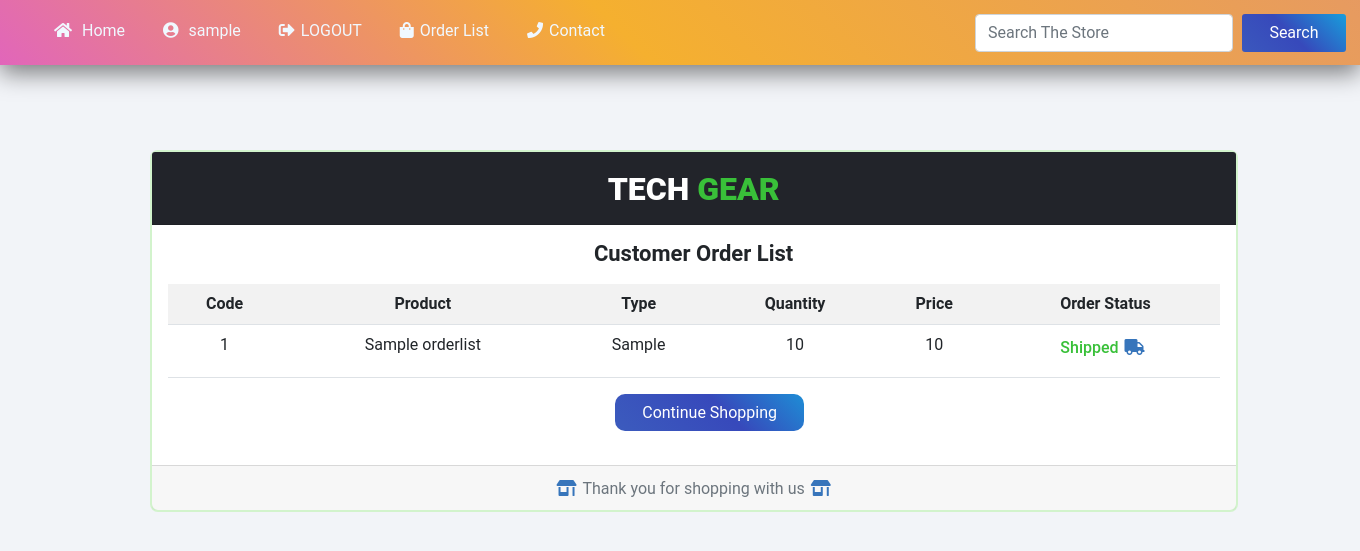
After one commit to Nafis71/techgear, a PHP site: page /orderlist.php in a window 1360 px wide. The commit adds this page. Shown: the top 551 px of the page. Run offline with PHP 8.4, Linux system fonts and the light colour scheme; the visitor is signed in with stand-in values (Sample User, id 1); tables that the repository leaves empty or names only in its code hold one stand-in row (values such as "Sample post"); some libraries are stand-ins or nearby versions.

Commit message:
New modules added

```diff
--- /dev/null
+++ b/customerlogout.php
@@ -0,0 +1,5 @@
+<?php
+session_start();
+session_destroy();
+header('location:customer.php');
+?>
--- /dev/null
+++ b/orderlist.css
@@ -0,0 +1,211 @@
+*{
+    padding: 0;
+    margin: 0;
+    font-family: 'Roboto', sans-serif;
+}
+body{
+    height: 100%;
+    width: 100%;
+    display: flex;
+    flex-direction: column;
+    justify-content: space-between;
+    background:  rgb(242, 244, 248);
+}
+.header{
+    box-shadow: 0 2px 2px rgb(0 0 0 / 10%);
+    margin-bottom: 30px;
+    position: relative;
+    z-index: 100;
+}
+
+.menu-bar{
+    position: relative;
+    z-index: 9;
+   width: 100%;
+    text-align:initial;
+    font-family: 'Saira', sans-serif;
+    background: linear-gradient(45deg, #eb9d3c, #cb26c6, #8334db, #db4fe5, #f5b02f,#E59866 );
+    height: 65px;
+    box-shadow: 0px 8px 24px rgba(0,0,0,0.5);
+    margin-bottom: 45px;
+    display: flex;
+    background-size: auto;
+    background-size: 300% 300%;
+    animation: gradient 13s ease infinite;
+}
+@keyframes gradient {
+    0% {
+        background-position: 0 50%;
+    }
+    50% {
+        background-position: 100% 50%;
+    }
+    100% {
+        background-position: 0 50%;
+    }
+}
+
+.menu-bar ul {
+    display: flex;
+    list-style: none;
+    color: #fff;
+}
+.menu-bar li{
+
+
+    margin: 10px;
+    padding: 6px;
+    box-shadow: inset 0 0 0 0 #ffff;
+    transition: ease-in-out 0.5s;
+}
+.menu-bar ul li a {
+    text-decoration: none;
+    color: aliceblue;
+    transition:  0.4s all;
+
+}
+.menu-bar ul li :hover{
+    z-index:99;
+    color: #ffffff;
+    box-shadow: 0px 0px 45px rgba(0,0,0,5.8);
+    box-sizing:border-box;
+transform: scale(1.0);
+
+
+}
+.menu-bar .fa{
+    margin: 6px;
+}
+.menu-bar .fas{
+    margin: 6px;
+}
+.form-control:focus {
+    color: #212529;
+    background-color: #fff;
+    border-color: #534ca3;
+    outline: 0;
+    box-shadow: 0 0 0 .25rem rgba(13,110,253,.25);
+}
+.form-control {
+    display: block;
+    width: 135%;
+    padding: .375rem .75rem;
+    font-size: 1rem;
+    font-weight: 400;
+    line-height: 1.5;
+    color: #212529;
+    background-color: #fff;
+    background-clip: padding-box;
+    border: 1px solid #ced4da;
+    -webkit-appearance: none;
+    -moz-appearance: none;
+    appearance: none;
+    border-radius: .25rem;
+    transition: border-color .15s ease-in-out,box-shadow .15s ease-in-out;
+}
+.input-group {
+    position: absolute;
+    display: flex;
+    flex-wrap: wrap;
+    align-items: stretch;
+    width: 191px;
+    margin-top: 14px;
+    left: 975px;
+}
+.input-group .btn {
+    position: relative;
+    z-index: 2;
+    top: -40%;
+    left: 140%;
+    width: 54%;
+    border-radius: 3px;
+    line-height: 26px;
+}
+.btn-primary {
+    width: 84%;
+    outline: none;
+    border: none;
+    text-decoration: none;
+    border-radius: 10px;
+    margin-bottom: 18px;
+    position: relative;
+    left: 16px;
+    transition: 0.3s all;
+    background: linear-gradient(45deg, #3d61be, #3749BB, #0BC1E9, #3749BB, #00237E);
+    background-size: auto;
+background-size: 300% 300%;
+animation: gradient 7s ease infinite;
+border: none;
+line-height: 25px;
+}
+@keyframes gradient {
+    0% {
+        background-position: 0 50%;
+    }
+    50% {
+        background-position: 100% 50%;
+    }
+    100% {
+        background-position: 0 50%;
+    }
+}
+.btn-primary:hover{
+    z-index:1;
+    box-shadow: 0px 0px 45px rgba(0,0,0,0.2);
+
+    transform: scale(1.1);
+}
+.card {
+    position: relative;
+    display: flex;
+    flex-direction: column;
+    min-width: 0;
+    word-wrap: break-word;
+    background-color: #fff;
+    background-clip: border-box;
+    border: 2px solid #caf1c3d9;
+    border-radius: 8px;
+    width: 80%;
+    left: 11%;
+    margin-top: 40px;
+}
+.card-header {
+    padding: 0.5rem 1rem;
+    margin-bottom: 0;
+    background-color: rgba(0,0,0,.03);
+    border-bottom: 1pxsolid rgba(0,0,0,.125);
+    background: #22242A;
+}
+.card-body {
+    flex: 1 1 auto;
+    padding: 1rem 1rem;
+}
+.card .btn-primary{
+    width: 18%;
+}
+.card-header h2{
+    color: #ffff;
+    text-transform: uppercase;
+    font-weight:900;
+    margin-top:10px ;
+
+}
+.card-header span{
+    color: #1DC4E7;
+    font-weight:900;
+    margin-top:10px ;
+}
+.card-body h5{
+    font-size:22px;
+    font-weight:600;
+}
+h6{
+color: #3775bb;
+}
+.card .fas{
+    margin: 6px;
+    color: #3775bb;
+}
+.card span{
+    color: #39c039;
+}
--- /dev/null
+++ b/orderlist.php
@@ -0,0 +1,96 @@
+<?php
+session_start();
+?>
+<!DOCTYPE html>
+<html lang="en">
+<head>
+    <meta charset="UTF-8">
+    <meta http-equiv="X-UA-Compatible" content="IE=edge">
+    <meta name="viewport" content="width=device-width, initial-scale=1.0">
+
+    <link href="https://cdn.jsdelivr.net/npm/bootstrap@5.1.3/dist/css/bootstrap.min.css" rel="stylesheet" integrity="sha384-1BmE4kWBq78iYhFldvKuhfTAU6auU8tT94WrHftjDbrCEXSU1oBoqyl2QvZ6jIW3" crossorigin="anonymous">
+    <link rel="stylesheet" href="https://pro.fontawesome.com/releases/v5.10.0/css/all.css" integrity="sha384-AYmEC3Yw5cVb3ZcuHtOA93w35dYTsvhLPVnYs9eStHfGJvOvKxVfELGroGkvsg+p" crossorigin="anonymous"/>
+    <link rel="stylesheet" href="orderlist.css">
+
+    <title>Tech Gear</title>
+</head>
+<body>
+<header id="header">
+    <div class="menu-bar">
+        <ul>
+            <li><a href="index.php"><i class="fa fa-home "></i> Home</a></li>
+           <?php if(isset($_SESSION['user']))
+           { ?>
+            <li><a href="#"><i class="fa fa-user-circle " aria-hidden="true"></i> <?php echo $_SESSION['user'];?></a></li>
+            <li><a href="customerlogout.php"><i class="fas fa-sign-out-alt"></i>LOGOUT</a></li>
+            <?php
+           }
+           else{ ?>
+           <li><a href="generaluser.php"><i class="fa fa-user-circle " aria-hidden="true"></i>Account</a></li>
+          <?php
+           }?>
+            <li><a href="#"><i class="fas fa-shopping-bag"></i>Order List</a></li>
+            <li><a href="#"><i class="fa fa-phone "></i>Contact</a></li>
+            <div class="input-group mb-3">
+            <form action="search.php" method="POST">
+            <input type="text" name="search" class="form-control" placeholder="Search The Store" autocomplete="off" required>
+            <button type="submit" name="submit" class="btn btn-primary">Search</button>
+            </ul>
+</div>
+</header>
+<div class="card text-center">
+  <div class="card-header">
+   <h2>Tech<span> Gear</span></h2>
+  </div>
+  <div class="card-body">
+    <h5 class="card-title">Customer Order List</h5>
+    <p class="card-text"><table class="table table-striped table-hover">
+    <tr>
+    <th>Code</th>
+    <th>Product</th>
+    <th>Type</th>
+    <th>Quantity</th>
+    <th>Price</th>
+    <th>Order Status</th>
+  </tr>
+  <?php
+  include 'connect.php';
+mysqli_select_db($connection,'store');
+$c_id = $_SESSION['userid'];
+$display = "select *from orderlist where customer_id='$c_id'";
+$display_result = mysqli_query($connection,$display);
+while($fetch_display = mysqli_fetch_assoc($display_result))
+{?>
+
+
+<tr>
+    <td><?php echo $fetch_display['product_id']?></td>
+    <td><?php echo $fetch_display['product_name']?></td>
+    <td><?php echo $fetch_display['product_type']?></td>
+    <td><?php echo $fetch_display['quantity']?></td>
+    <td><?php echo $fetch_display['total_price']?></td>
+    <?php if($fetch_display['status'] == 0)
+    {?>
+    <td> <h6><?php echo 'Pending'?><i class="fas fa-truck-loading"></i></h6> </td>
+    <?php }
+    else
+    { ?>
+        <td><h6><?php echo '<span>Shipped</span>'?><i class="fas fa-truck"></i></h6></td>
+  <?php  } ?>
+</tr> <?php }?>
+</table></p>
+    <a href="customer.php" class="btn btn-primary">Continue Shopping</a>
+  </div>
+  <div class="card-footer text-muted">
+  <i class="fas fa-store-alt"></i>Thank you for shopping with us<i class="fas fa-store-alt"></i>
+  </div>
+</div>
+
+
+
+
+
+
+
+
+</body>
--- a/search.php
+++ b/search.php
@@ -94,8 +94,9 @@ while($fetch = mysqli_fetch_assoc($result))
 
    }
    else{
-   echo'<button type="button" class="btn btn-primary "><i class="fas fa-shopping-cart"></i>Buy Now</button>';
-   echo'<button type="button" class="btn btn-warning "><i class="fas fa-shopping-bag"></i>Add to Cart</button>';
+    $id=$fetch['product_id'];
+    echo'<button type="button" class="btn btn-primary "><a href="buy.php?productid='.$id.'"class="text-light"><i class="fas fa-shopping-cart"></i>Buy Now</a></button>';
+    echo'<button type="button" class="btn btn-warning "><a href="cart.php?productid='.$id.'"class="text-decoration-none"><i class="fas fa-shopping-bag"></i>Add to Cart</a></button>';
    }?>
    </div>
 </div>
```
Also changed, not shown: cart.php (+8 -3 lines), customer.css (+101 -5 lines), customer.php (+43 -5 lines), purchasecart.php (added, +95 -0 lines), removecart.php (added, +25 -0 lines).
